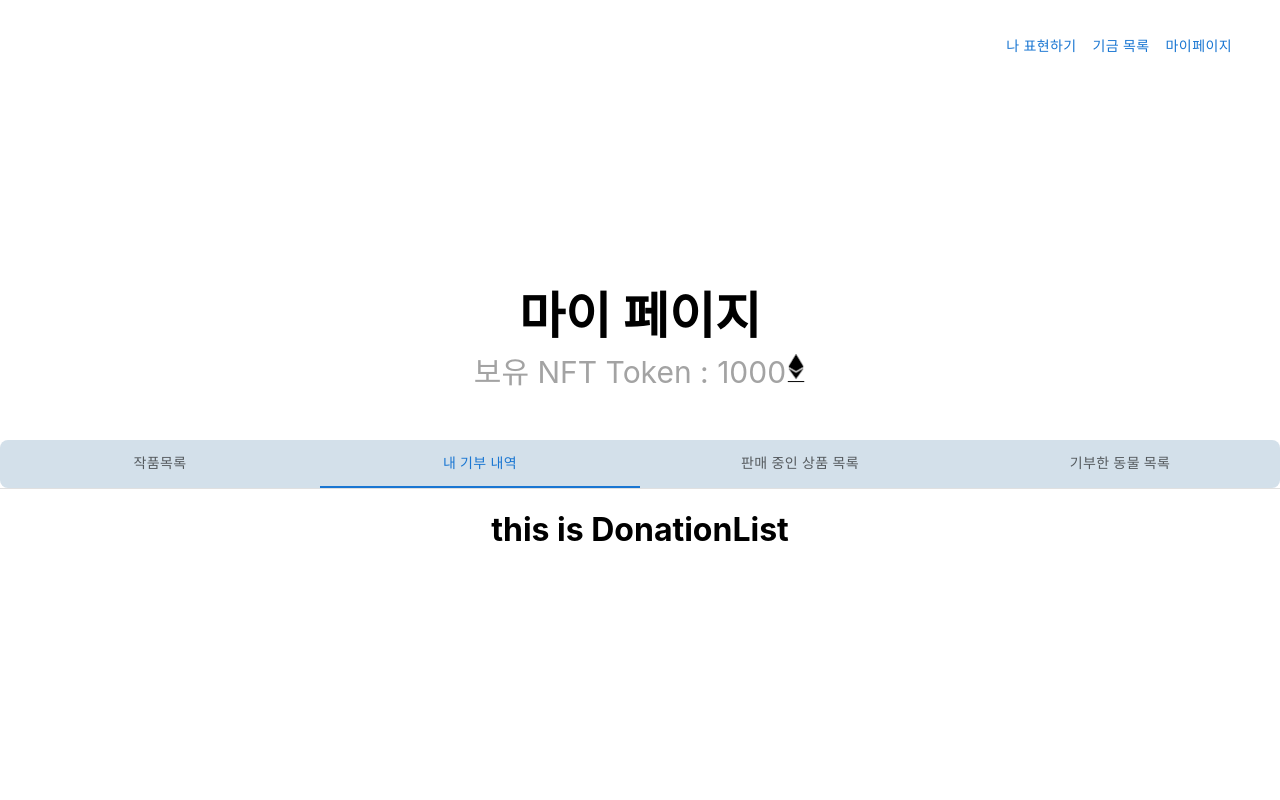
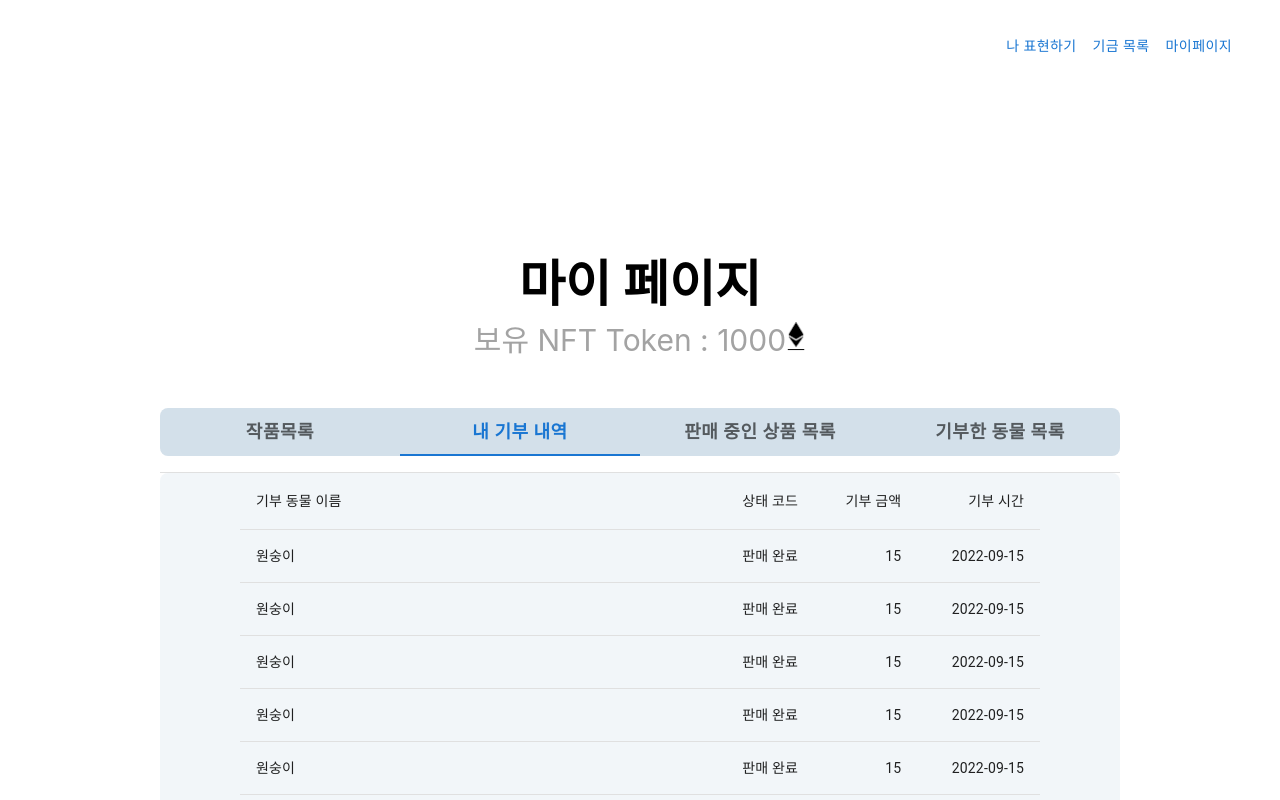
Before and after one commit to VeganDino/SEA, a React (Create React App) app in the folder frontend/: page /main/mypage in a window 1280 px wide. Both pictures are taken after a click on the tab "내 기부 내역". Shown: the top 800 px of the page. Built offline with nearby package versions, Linux system fonts and the light colour scheme.

Commit message:
feat: MyPage> TabList layout make
마이페이지의 탭 리스트들의 레이아웃을 만들고 페이지 처리 등등을 하였습니다

```diff
--- a/frontend/package.json
+++ b/frontend/package.json
@@ -10,6 +10,7 @@
     "@testing-library/jest-dom": "^5.16.5",
     "@testing-library/react": "^13.4.0",
     "@testing-library/user-event": "^13.5.0",
+    "eslint-plugin-react-hooks": "^5.0.0-next-975b64464-20220914",
     "react": "^18.2.0",
     "react-dom": "^18.2.0",
     "react-material-ui-carousel": "^3.4.2",
--- /dev/null
+++ b/frontend/src/components/pagination/Pagination.js
@@ -0,0 +1,29 @@
+import  { useState } from "react";
+
+function usePagination(data, itemsPerPage) {
+  const [currentPage, setCurrentPage] = useState(1);
+  const maxPage = Math.ceil(data.length / itemsPerPage);
+
+  function currentData() {
+    const begin = (currentPage - 1) * itemsPerPage;
+    const end = begin + itemsPerPage;
+    return data.slice(begin, end);
+  }
+
+  function next() {
+    setCurrentPage(currentPage => Math.min(currentPage + 1, maxPage));
+  }
+
+  function prev() {
+    setCurrentPage(currentPage => Math.max(currentPage - 1, 1));
+  }
+
+  function jump(page) {
+    const pageNumber = Math.max(1, page);
+    setCurrentPage(currentPage => Math.min(pageNumber, maxPage));
+  }
+
+  return { next, prev, jump, currentData, currentPage, maxPage };
+}
+
+export default usePagination;
--- a/frontend/src/pages/mypage/MyPage.module.css
+++ b/frontend/src/pages/mypage/MyPage.module.css
@@ -1,5 +1,5 @@
 .myPage {
   margin: auto;
-  padding-top: 5rem;
-  width: 80rem;
+  padding-top: 3rem;
+  width: 60rem;
 }
--- a/frontend/src/pages/mypage/MyPageTab.js
+++ b/frontend/src/pages/mypage/MyPageTab.js
@@ -9,6 +9,7 @@ import AnimalCollection from "./animalCollection/AnimalCollection"
 import DonationList from "./donationList/DonationList"
 import NFTList from "./NFTList/NFTList"
 import SalesList from "./salesList/SalesList"
+
 
 function TabPanel(props) {
   const { children, value, index, ...other } = props
@@ -61,15 +62,15 @@ export default function BasicTabs() {
           variant="fullWidth"
           aria-label="myPage tab"
         >
-          <Tab className={styles.tab} label="작품목록" {...a11yProps(0)} />
-          <Tab className={styles.tab} label="내 기부 내역" {...a11yProps(1)} />
+          <Tab sx={{fontSize:18,fontWeight:'bold'}} label="작품목록" {...a11yProps(0)} />
+          <Tab sx={{fontSize:18,fontWeight:'bold'}} label="내 기부 내역" {...a11yProps(1)} />
           <Tab
-            className={styles.tab}
+            sx={{fontSize:18,fontWeight:'bold'}}
             label="판매 중인 상품 목록"
             {...a11yProps(2)}
           />
           <Tab
-            className={styles.tab}
+            sx={{fontSize:18,fontWeight:'bold'}}
             label="기부한 동물 목록"
             {...a11yProps(3)}
           />
--- a/frontend/src/pages/mypage/MyPageTab.module.css
+++ b/frontend/src/pages/mypage/MyPageTab.module.css
@@ -5,6 +5,7 @@
 .tabs {
   background-color: #d3e0ea;
   border-radius: 0.5rem;
+  margin-bottom: 1rem;
 }
 
 .tab {
--- /dev/null
+++ b/frontend/src/pages/mypage/NFTList/NFTCard.js
@@ -0,0 +1,30 @@
+import * as React from "react"
+import { Card, CardContent, CardMedia, Typography } from "@mui/material";
+import styles from "./NFTCard.module.css";
+
+export default function NFTCard(props){
+    const NFTdata=props.animalData
+    return (
+        <Card  sx={{ height: '100%', display: 'flex', flexDirection: 'column' , boxShadow:3}}>
+            <CardMedia
+                    sx={{boxShadow:3}}
+                    component="img"
+                    // sx={{
+                    //   // 16:9
+                    //   pt: '56.25%',
+                    // }}
+                    //image="https://source.unsplash.com/random"
+                    image={NFTdata.animalImg}
+                    alt="animalImg"
+                  />
+                  <CardContent sx={{ flex: '1 1 auto' ,boxShadow:'1',height:'1rem'}} className={styles.cardContent}>
+                  <Typography sx={{ fontSize: 20, fontWeight: 'bold', mr:'3rem'}} component="div"  >
+                      {NFTdata.animalName}
+                    </Typography>
+                    <Typography sx={{ fontSize: 20, fontWeight: 'bold'}} component="div" style={NFTdata.endangered==="멸종"?{color:'red'}:(NFTdata.endangered==="위급"?{color:'blue'}:{color:'green'})}>
+                      {NFTdata.endangered}
+                    </Typography>
+                  </CardContent>
+        </Card>
+    )
+}
--- /dev/null
+++ b/frontend/src/pages/mypage/NFTList/NFTCard.module.css
@@ -0,0 +1,8 @@
+.cardContent{
+    background-color:#D3E0EA;
+    display:flex;
+    justify-content: center;
+    margin-top: 1rem;
+    border-radius: 0.5rem;
+
+}
--- a/frontend/src/pages/mypage/NFTList/NFTList.js
+++ b/frontend/src/pages/mypage/NFTList/NFTList.js
@@ -1,7 +1,53 @@
+import * as React from "react"
+import { Grid } from "@mui/material";
+import NFTCard from "./NFTCard";
+import { useState} from "react";
+import { Pagination } from "@mui/material";
+import usePagination from "components/pagination/Pagination";
+import styles from "./NFTList.module.css";
+
 export default function NFTList() {
+  const allData=[];
+  for (let index = 0; index < 27; index++) {
+    let endangered=""
+    if(index%3 === 0){
+      endangered="멸종"
+    }else if(index%3 === 1){
+      endangered="위급"
+    }else{
+      endangered="위기"
+    }
+    const newItem={
+      animalImg:"https://source.unsplash.com/random",
+      animalName: "여우",
+      endangered:endangered,
+    }
+    allData.push(newItem);
+  }
+
+  const [page, setPage] = useState(1); // 처음 페이지는 1이다.
+  const PER_PAGE=8;
+  const count = Math.ceil(allData.length / PER_PAGE);
+  const data = usePagination(allData, PER_PAGE);
+
+
+
+  const handleChange = (e, p) => {
+    setPage(p);
+    data.jump(p);
+  };
+
   return (
-    <>
-      <h1>this is NFTList</h1>
-    </>
+    <div className={styles.outDiv} >
+      <Grid container spacing={3} >
+            {data.currentData().map((data) => (
+              <Grid item key={data} xs={12} sm={6} md={3}>
+                <NFTCard animalData={data}></NFTCard>
+              </Grid>
+            ))}
+          </Grid>
+          <Pagination count={count} page={page}
+        color="primary" size="large" sx={{margin: 2}} onChange={handleChange}/>
+    </div>
   )
 }
--- /dev/null
+++ b/frontend/src/pages/mypage/NFTList/NFTList.module.css
@@ -0,0 +1,7 @@
+.outDiv{
+    background-color: rgba(211, 224, 234, 0.3);
+    margin-top: 1.5rem;
+    border-radius: 0.5rem;
+    padding-left: 1rem;
+    padding-right: 1rem;
+}
--- a/frontend/src/pages/mypage/donationList/DonationList.js
+++ b/frontend/src/pages/mypage/donationList/DonationList.js
@@ -1,7 +1,72 @@
+import * as React from "react"
+import { useState} from "react";
+import { Pagination } from "@mui/material";
+import usePagination from "components/pagination/Pagination";
+import Table from '@mui/material/Table';
+import TableBody from '@mui/material/TableBody';
+import TableCell from '@mui/material/TableCell';
+import TableContainer from '@mui/material/TableContainer';
+import TableHead from '@mui/material/TableHead';
+import TableRow from '@mui/material/TableRow';
+import Paper from '@mui/material/Paper';
+import styles from './DonationList.module.css';
+
 export default function DonationList() {
+  const allData=[];
+  for (let index = 0; index < 56; index++) {
+    const newItem={
+     animalName:"원숭이",
+     status:"판매 완료",
+     price: 15,
+     time:"2022-09-15",
+    }
+    allData.push(newItem);
+  }
+
+  const [page, setPage] = useState(1); // 처음 페이지는 1이다.
+  const PER_PAGE=10;
+  const count = Math.ceil(allData.length / PER_PAGE);
+  const data = usePagination(allData, PER_PAGE);
+
+
+
+  const handleChange = (e, p) => {
+    setPage(p);
+    data.jump(p);
+  };
+
   return (
     <>
-      <h1>this is DonationList</h1>
+       <TableContainer className={styles.outDiv}  >
+      <Table  sx={{ minWidth: 650 , width:800 , margin:'auto'}} aria-label="simple table">
+        <TableHead>
+          <TableRow sx={{fontWeight:'bold'}}>
+            <TableCell>기부 동물 이름</TableCell>
+            <TableCell align="right">상태 코드</TableCell>
+            <TableCell align="right">기부 금액</TableCell>
+            <TableCell align="right">기부 시간</TableCell>
+          </TableRow>
+        </TableHead>
+        <TableBody>
+          {data.currentData().map((row) => (
+            <TableRow
+              key={row.animalName}
+              sx={{ '&:last-child td, &:last-child th': { border: 0 } }}
+            >
+              <TableCell component="th" scope="row">
+                {row.animalName}
+              </TableCell>
+              <TableCell align="right">{row.status}</TableCell>
+              <TableCell align="right">{row.price}</TableCell>
+              <TableCell align="right">{row.time}</TableCell>
+            </TableRow>
+          ))}
+        </TableBody>
+        <Pagination count={count} page={page}
+        color="primary" size="large" sx={{margin: 2}} onChange={handleChange}/>
+      </Table>
+
+      </TableContainer>
     </>
   )
 }
--- /dev/null
+++ b/frontend/src/pages/mypage/donationList/DonationList.module.css
@@ -0,0 +1,4 @@
+.outDiv{
+    background-color: rgba(211, 224, 234, 0.3);
+    border-radius: 0.5rem;
+}
```
Also changed, not shown: frontend/src/resources/img/other/DrawingPanda.png (added).
